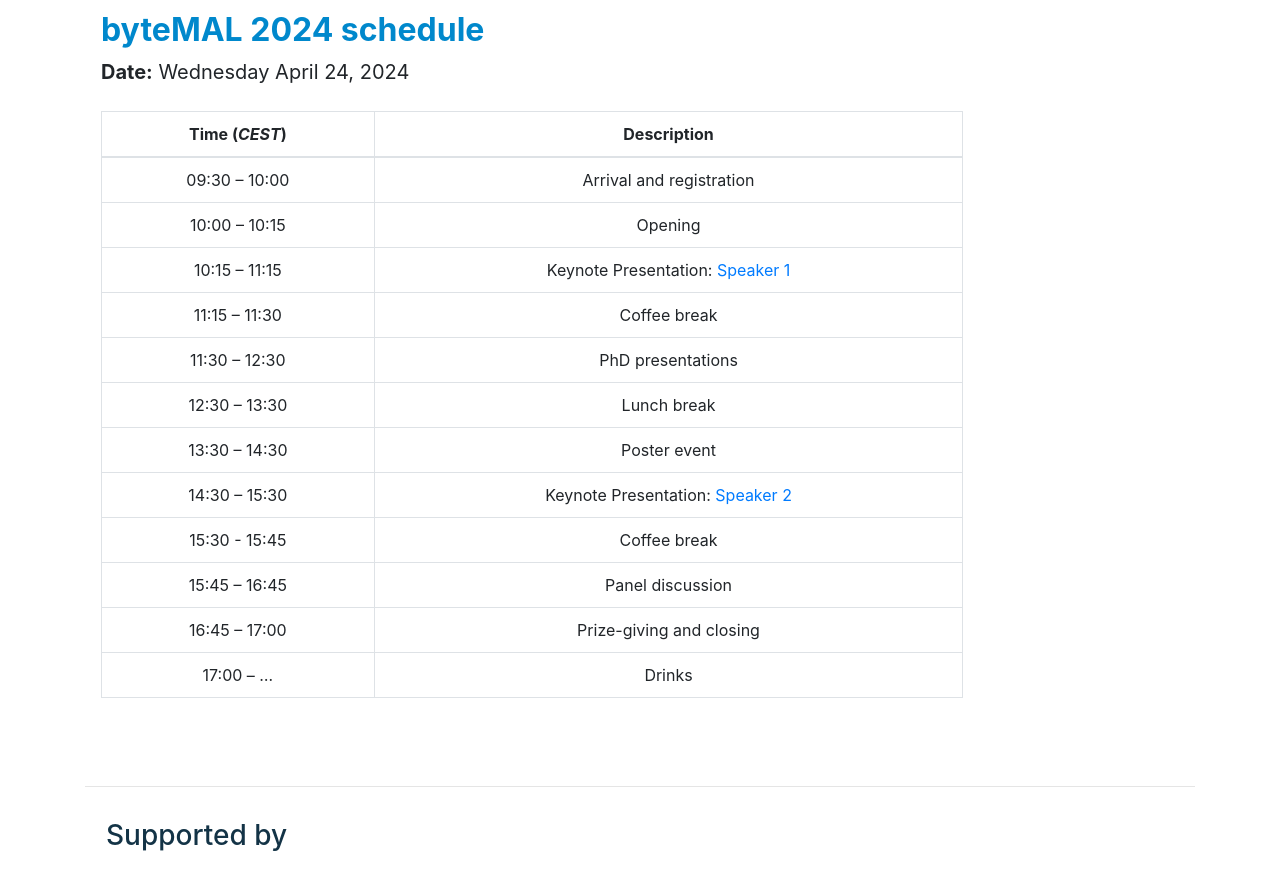
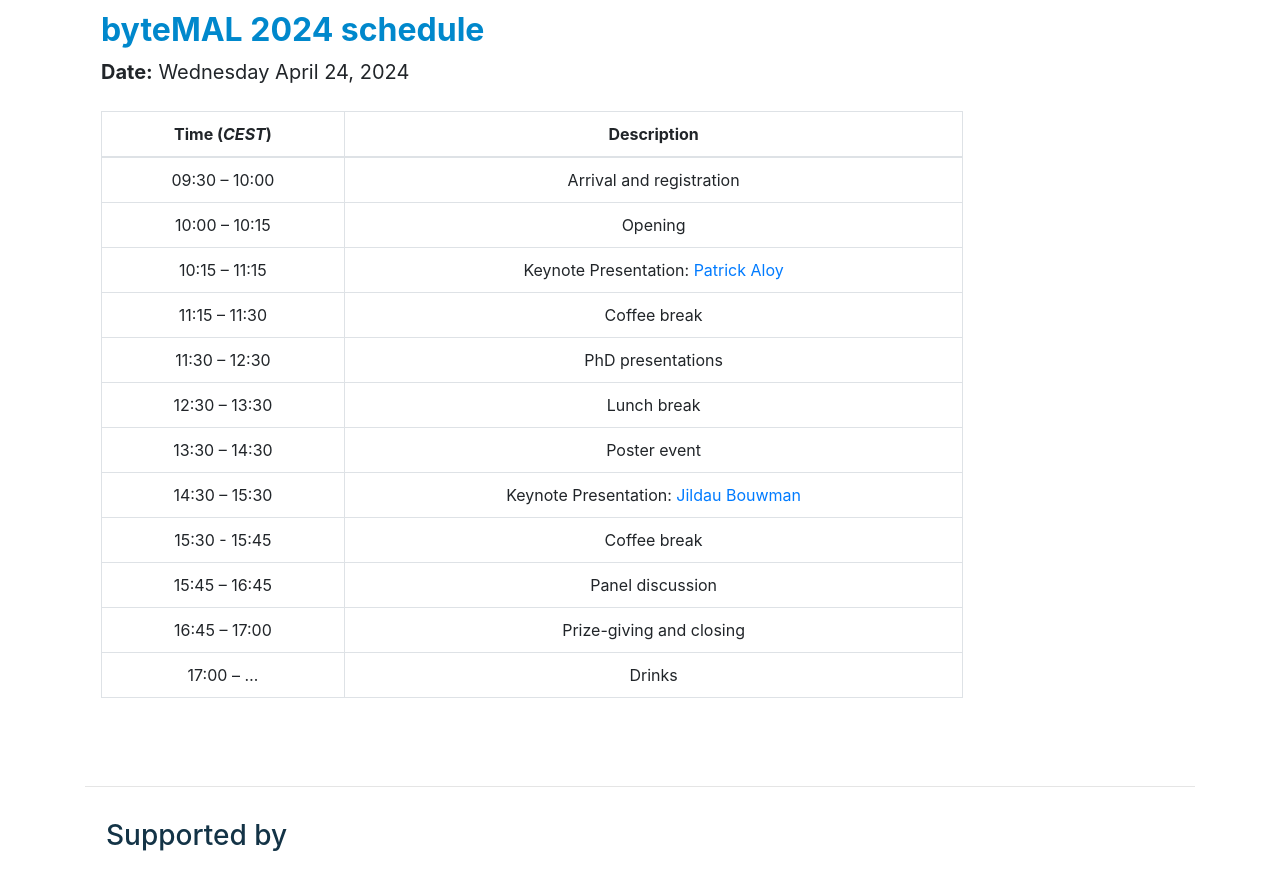
Before and after one commit to bytemal/bytemal-2024, a Jekyll site: the page built from _pages/program.md, in a window 1280 px wide and 900 px high, scrolled down 570 px. Shown: the top 890 px of the window. Built offline with Jekyll 4.4.1, drawn with Linux system fonts in a browser that asks for light colours; nearby versions of some CDN libraries.

Commit message:
Update program.md

```diff
--- a/_pages/program.md
+++ b/_pages/program.md
@@ -11,12 +11,12 @@ layout:    default
 | :-----------: | :---------: |
 | 09:30 – 10:00 | Arrival and registration                             |
 | 10:00 – 10:15 | Opening                               |
-| 10:15 – 11:15 | Keynote Presentation: <a href="/bytemal-2024/speakers">Speaker 1</a>  |
+| 10:15 – 11:15 | Keynote Presentation: <a href="/bytemal-2024/speakers">Patrick Aloy</a>  |
 | 11:15 – 11:30 | Coffee break                          |
 | 11:30 – 12:30 | PhD presentations    |
 | 12:30 – 13:30 | Lunch break                           |
 | 13:30 – 14:30 | Poster event            |
-| 14:30 – 15:30 | Keynote Presentation: <a href="/bytemal-2024/speakers">Speaker 2</a>   |
+| 14:30 – 15:30 | Keynote Presentation: <a href="/bytemal-2024/speakers">Jildau Bouwman</a>   |
 | 15:30 - 15:45 | Coffee break                          |
 | 15:45 – 16:45 | Panel discussion  |
 | 16:45 – 17:00 | Prize-giving and closing              |
```
